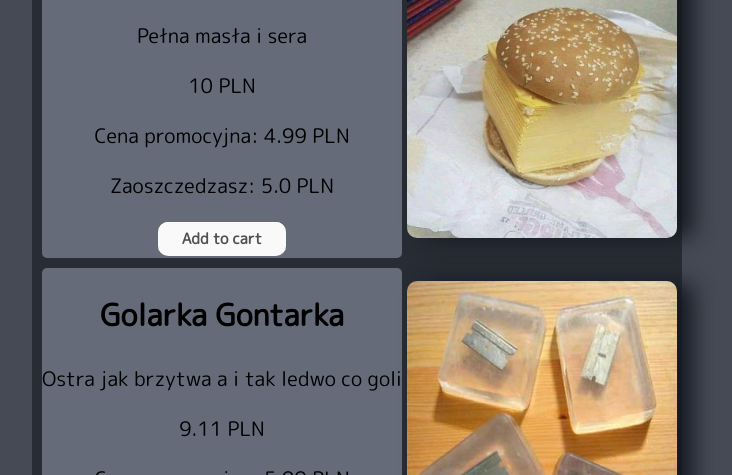
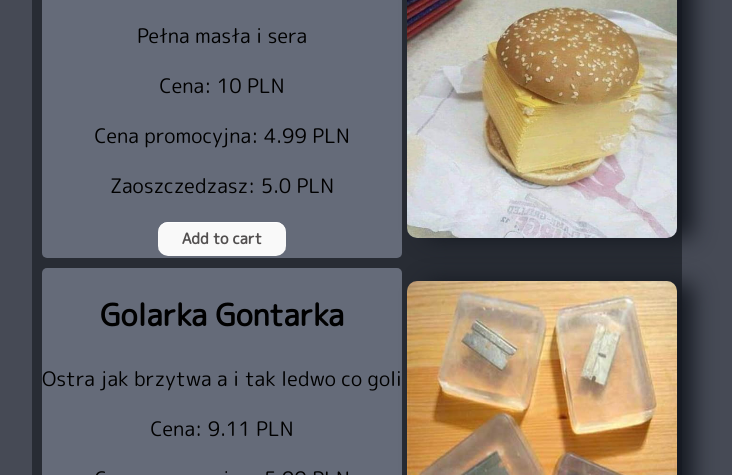
Before and after one commit to niebieskiczlowiek/React-shop-page, a React (Create React App) app: page / in a window 1280 px wide. Shown: the part 325-800 px from the top of the page, without its empty margins (283-1015 px from the left). Built offline with nearby package versions, Linux system fonts and the light colour scheme.

Commit message:
fixed prices

```diff
--- a/src/App.css
+++ b/src/App.css
@@ -1,13 +1,7 @@
 @import url('https://fonts.googleapis.com/css2?family=M+PLUS+Rounded+1c&display=swap');
-
-body, html {
-  height: 100%;
-  margin: 0;
-}
 
 .App {
   text-align: center;
-  height: 100%;
   background: #464a55;
   font-family: 'M PLUS Rounded 1c', sans-serif;
 }
--- a/src/App.js
+++ b/src/App.js
@@ -11,8 +11,8 @@ const App = () => {
   const [cartState, setCartState] = useState(false);
   const [itemCategory, setCategory] = useState([])
   const [couponBox, setCouponBox] = useState(false);
-  let [cartSum, setCartSum] = useState(0);
-  const [image, setImageState] = useState(false);
+  const [cartSum, setCartSum] = useState(0);
+  const [sumNoPromo, setSumNoPromo] = useState(0);
 
   useEffect(() => {
     const getData = async () => {
@@ -24,7 +24,7 @@ const App = () => {
     };
 
     getData();
-  }, []); /*  <---- ten pusty array daje to ze funkcja odpali sie tyklo raz (to tylko taki zapis, tu nie ma faktycznego arraya) */
+  }, []);
 
   const addToCart = (product) => {
     setCart([...cart, product]);
@@ -36,12 +36,14 @@ const App = () => {
       const sum = cartSum + product.price;
       setCartSum(Math.round(sum * 100) / 100);
     }
+    setSumNoPromo(sumNoPromo + product.price);
 
   }
 
   const clearCart = () => {
     setCart([]);
     setCartSum(0);
+    setSumNoPromo(0);
   }
 
   const showCart = () => {
@@ -64,13 +66,13 @@ const App = () => {
       const sum = cartSum - cart[index].promoPrice;
       setCartSum(Math.round(sum * 100) / 100);
     }
+    setSumNoPromo(sumNoPromo - cart[index].price);
   }
 
   const discountCode = (code) => {
     const item = products.filter((products) => products.promoCode === code)[0]
-    const redeemed = item.redeemed
     if (item) {
-      if (redeemed === false) {
+      if (item.redeemed === false) {
         item.price = (item.price - item.price*item.promoCodeDiscount).toFixed(1);
         item.redeemed = true;
         setProducts([...products, item])
@@ -80,7 +82,7 @@ const App = () => {
       }
     }
     else {
-      console.log('Invalid coupon code')
+      alert('Invalid coupon code')
     }
   }
 
@@ -92,13 +94,6 @@ const App = () => {
       const listCategory = products.filter((products) => products.category === category);
       setCategory(listCategory);
     }
-  }
-  /*const getCartSum = () => {
-  } */
-
-  const getImage = (id) => {
-    setImageState(!image)
-    console.log(id, image)
   }
 
   return (
@@ -119,9 +114,9 @@ const App = () => {
 
       </div>
       {couponBox && <Coupons discountCode={discountCode}/>}
-      {cartState && <Cart cart={cart} className="outerCart" clearCart={clearCart} deleteItem={deleteItem} cartSum={cartSum} />}
+      {cartState && <Cart cart={cart} className="outerCart" clearCart={clearCart} deleteItem={deleteItem} cartSum={cartSum} sumNoPromo={sumNoPromo} />}
       <div>
-        <Products products={products} setCart={addToCart} category={category} itemCategory={itemCategory} getImage={getImage}/>
+        <Products products={products} setCart={addToCart} category={category} itemCategory={itemCategory}/>
       </div>
     </div>
   );
--- a/src/components/cart/Cart.css
+++ b/src/components/cart/Cart.css
@@ -10,15 +10,20 @@
     border-radius: 5px;
 }
 
+
 .cartItems{
     display: flex;
     align-items: center;
     justify-content: center;
+    position: relative;
 }
 
-.buttons{
-    display:flex;
-    flex-direction:column;
+.outerCart {
+    overflow-y: scroll; height:300px;
+    border-top: 2px solid #202427;
+    border-bottom: 2px solid #202427;
+    margin-bottom: 10px;
+    margin-top: 10px;
 }
 
 .material-symbols-outlined {
@@ -35,9 +40,8 @@
 	top:5px;
 }
 
-.exit{
-    display: flex;
-    height: 50px;
+.cartHeader {
+    margin: 5px;
 }
 
 .button {
--- a/src/components/cart/Cart.js
+++ b/src/components/cart/Cart.js
@@ -2,16 +2,13 @@ import './Cart.css';
 
 const Cart = (props) => {
     const cart = props.cart;
-
+    const noPromo = props.sumNoPromo - props.cartSum;
     return (
         <div className="cart">
         <link rel="stylesheet" href="https://fonts.googleapis.com/css2?family=Material+Symbols+Outlined:opsz,wght,FILL,GRAD@48,400,0,0" />
-            <div className="exit">
-                <div className="material-symbols-outlined">
-                    arrow_forward
-                </div>
-            </div>
-            <h3>{props.cartSum}</h3>
+            <h3 className="cartHeader">Suma: {props.cartSum} PLN</h3>
+            <h4 className="cartHeader">Zaoszczedzasz: {Math.round((noPromo * 100) / 100)} PLN</h4>
+            <div className="outerCart">
                 {cart.map((item, index) => {
                     return <div className='cartItems'>
                         <p className="itemName" key={item}>{item.name}</p>
@@ -20,9 +17,8 @@ const Cart = (props) => {
                         </div>
                     </div>
                 })}
-                <div className="buttons">
-                    <button className="button" onClick={props.clearCart}>Clear Cart</button>
-                </div>
+            </div>
+            <button className="button" onClick={props.clearCart}>Clear Cart</button>
         </div>
     )
 };
--- a/src/components/products/Products.js
+++ b/src/components/products/Products.js
@@ -17,7 +17,7 @@ const Products = (props) => {
                     <div className='mainItem'>
                         <h2>{product.name}</h2>
                         <p>{product.description}</p>
-                        <p>{product.price} PLN</p>
+                        <p>Cena: {product.price} PLN</p>
                         <p>{product.promoPrice
                             ? `Cena promocyjna: ${product.promoPrice} PLN`
                             : `No promo price`} </p>
```
